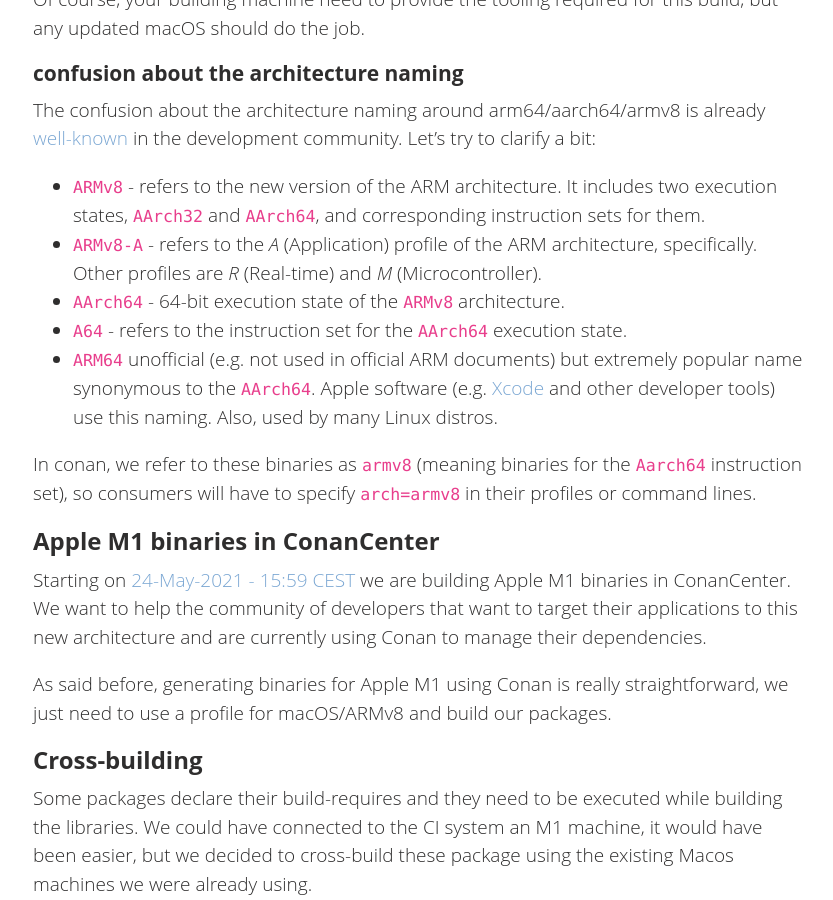
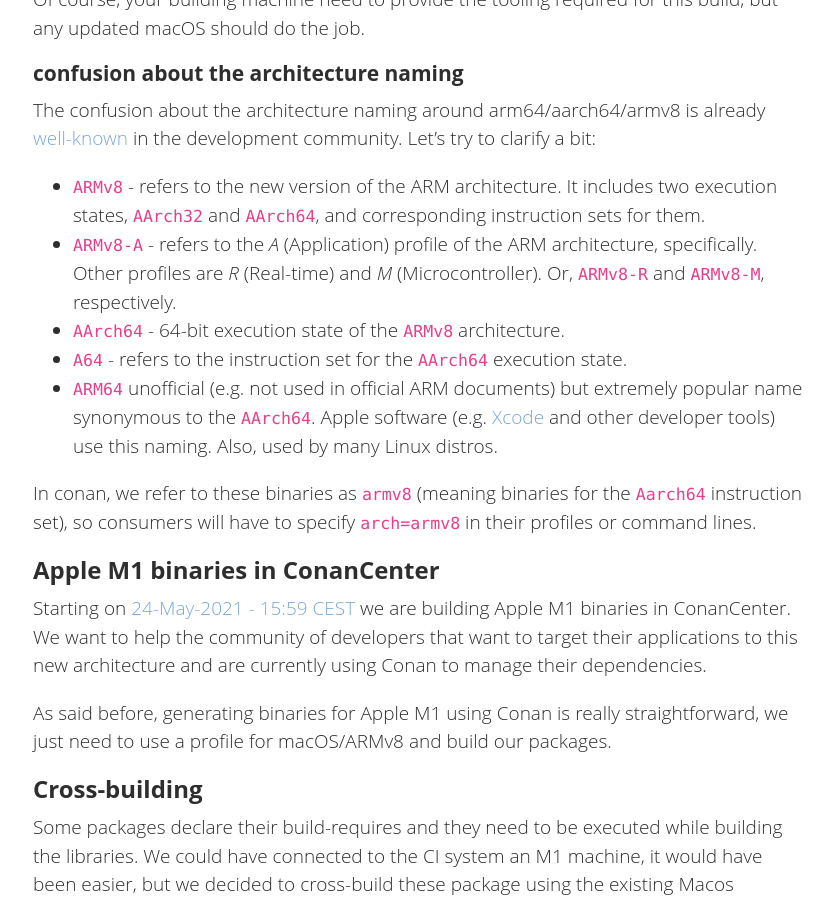
Before and after one commit to conan-io/conan-io.github.io, a Jekyll site: the page built from _posts/2021-09-06-m1.markdown, in a window 1280 px wide and 900 px high, scrolled down 1092 px. Shown: the whole window, without its empty margins (19-852 px from the left). Built offline with Jekyll 4.4.1, drawn with Linux system fonts in a browser that asks for light colours; comment, search, counter and statistics services are not loaded.

Commit message:
Update _posts/2021-09-06-m1.markdown

```diff
--- a/_posts/2021-09-06-m1.markdown
+++ b/_posts/2021-09-06-m1.markdown
@@ -41,7 +41,7 @@ The confusion about the architecture naming around arm64/aarch64/armv8 is alread
  in the development community. Let's try to clarify a bit:
 
 * `ARMv8` - refers to the new version of the ARM architecture. It includes two execution states, `AArch32` and `AArch64`, and corresponding instruction sets for them.
-* `ARMv8-A` - refers to the *A* (Application) profile of the ARM architecture, specifically. Other profiles are *R* (Real-time) and *M* (Microcontroller).
+* `ARMv8-A` - refers to the *A* (Application) profile of the ARM architecture, specifically. Other profiles are *R* (Real-time) and *M* (Microcontroller). Or, `ARMv8-R` and `ARMv8-M`, respectively.
 * `AArch64` - 64-bit execution state of the `ARMv8` architecture.
 * `A64` - refers to the instruction set for the `AArch64` execution state.
 * `ARM64` unofficial (e.g. not used in official ARM documents) but extremely popular name synonymous to the `AArch64`. Apple software (e.g. [Xcode](https://developer.apple.com/xcode/) and other developer tools) use this naming. Also, used by many Linux distros.
```
